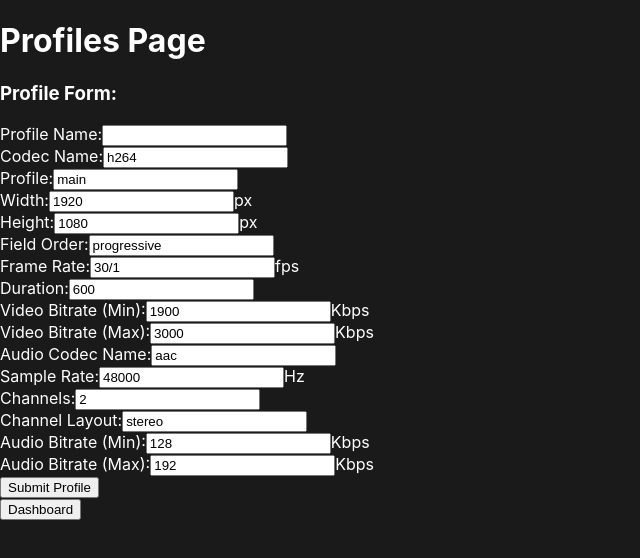
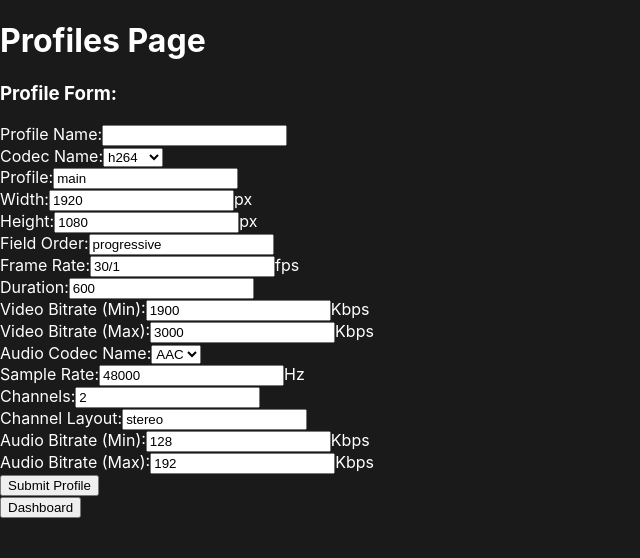
Before and after one commit to jeremyzgross/video-metachecker-di-2, a React (Create React App) app in the folder Frontend/videometachecker_frontend/: page /profiles in a window 1280 px wide. Shown: the top 558 px of the page, without its empty margins (0-640 px from the left). Built offline with nearby package versions, Linux system fonts and the light colour scheme.

Commit message:
added options for audio and video codec for better consitency

```diff
--- a/Frontend/videometachecker_frontend/src/features/AddProfile.tsx
+++ b/Frontend/videometachecker_frontend/src/features/AddProfile.tsx
@@ -21,7 +21,7 @@ const AddProfile: React.FC = () => {
     duration: 600,
     bitrate_min: 1900,
     bitrate_max: 3000,
-    audio_codec_name: 'aac',
+    audio_codec_name: 'aac', // Default audio codec for h264
     sample_rate: 48000,
     channels: 2,
     channel_layout: 'stereo',
@@ -40,7 +40,7 @@ const AddProfile: React.FC = () => {
     }
   }, [user_id]);
 
-  const handleInputChange = (event: React.ChangeEvent<HTMLInputElement>) => {
+  const handleInputChange = (event: React.ChangeEvent<HTMLInputElement | HTMLSelectElement>) => {
     const { name, value } = event.target;
     setFormData({ ...formData, [name]: value });
   };
@@ -67,7 +67,7 @@ const AddProfile: React.FC = () => {
           duration: 600,
           bitrate_min: 1900,
           bitrate_max: 3000,
-          audio_codec_name: 'aac',
+          audio_codec_name: 'aac', // Reset to default audio codec for h264
           sample_rate: 48000,
           channels: 2,
           channel_layout: 'stereo',
@@ -80,6 +80,35 @@ const AddProfile: React.FC = () => {
     });
   };
 
+  // Options for audio codec based on selected video codec
+  const audioCodecOptions = formData.codec_name === 'h264'
+    ? [
+        { shortName: 'aac', longName: 'AAC' },
+        { shortName: 'mp3', longName: 'MP3' }
+      ]
+    : [
+        { shortName: 'pcm_alaw', longName: 'PCM A-law' },
+        { shortName: 'pcm_f32be', longName: 'PCM 32-bit floating-point big-endian' },
+        { shortName: 'pcm_f32le', longName: 'PCM 32-bit floating-point little-endian' },
+        { shortName: 'pcm_f64be', longName: 'PCM 64-bit floating-point big-endian' },
+        { shortName: 'pcm_f64le', longName: 'PCM 64-bit floating-point little-endian' },
+        { shortName: 'pcm_mulaw', longName: 'PCM mu-law' },
+        { shortName: 'pcm_s16be', longName: 'PCM signed 16-bit big-endian' },
+        { shortName: 'pcm_s16le', longName: 'PCM signed 16-bit little-endian' },
+        { shortName: 'pcm_s24be', longName: 'PCM signed 24-bit big-endian' },
+        { shortName: 'pcm_s24le', longName: 'PCM signed 24-bit little-endian' },
+        { shortName: 'pcm_s32be', longName: 'PCM signed 32-bit big-endian' },
+        { shortName: 'pcm_s32le', longName: 'PCM signed 32-bit little-endian' },
+        { shortName: 'pcm_s8', longName: 'PCM signed 8-bit' },
+        { shortName: 'pcm_u16be', longName: 'PCM unsigned 16-bit big-endian' },
+        { shortName: 'pcm_u16le', longName: 'PCM unsigned 16-bit little-endian' },
+        { shortName: 'pcm_u24be', longName: 'PCM unsigned 24-bit big-endian' },
+        { shortName: 'pcm_u24le', longName: 'PCM unsigned 24-bit little-endian' },
+        { shortName: 'pcm_u32be', longName: 'PCM unsigned 32-bit big-endian' },
+        { shortName: 'pcm_u32le', longName: 'PCM unsigned 32-bit little-endian' },
+        { shortName: 'pcm_u8', longName: 'PCM unsigned 8-bit' }
+      ];
+
   return (
     <>
       <h3>Profile Form:</h3>
@@ -91,7 +120,10 @@ const AddProfile: React.FC = () => {
         <br />
         <label>
           Codec Name:
-          <input type="text" name="codec_name" value={formData.codec_name ?? ''} onChange={handleInputChange} />
+          <select name="codec_name" value={formData.codec_name ?? ''} onChange={handleInputChange}>
+            <option value="h264">h264</option>
+            <option value="prores">prores</option>
+          </select>
         </label>
         <br />
         <label>
@@ -136,7 +168,11 @@ const AddProfile: React.FC = () => {
         <br />
         <label>
           Audio Codec Name:
-          <input type="text" name="audio_codec_name" value={formData.audio_codec_name ?? ''} onChange={handleInputChange} />
+          <select name="audio_codec_name" value={formData.audio_codec_name ?? ''} onChange={handleInputChange}>
+            {audioCodecOptions.map(option => (
+              <option key={option.shortName} value={option.shortName}>{option.longName}</option>
+            ))}
+          </select>
         </label>
         <br />
         <label>
@@ -169,7 +205,6 @@ const AddProfile: React.FC = () => {
       {status === 'loading' && <p>Loading...</p>}
       {status === 'succeeded' && successMessage && <p>{successMessage} Go back to dashboard to use</p>}
       {status === 'failed' && <p>Error: {error}</p>}
-
     </>
   );
 };
```
Lines whose indentation alone changed are shown as unchanged.
